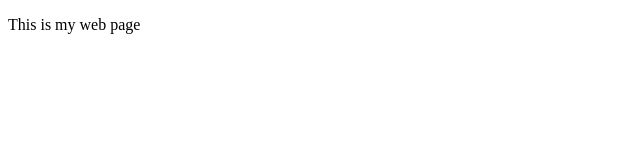
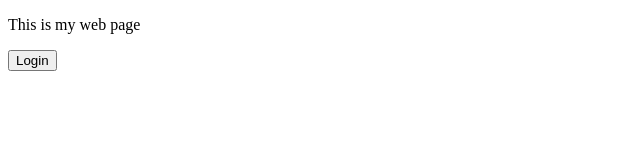
Before and after one commit to kawaii17potato/Final_Project, a plain HTML site: page index.html in a window 1280 px wide. Shown: the whole page, without its empty margins (0-640 px from the left). Drawn offline with Linux system fonts and the light colour scheme.

Commit message:
Update index.html

```diff
--- a/index.html
+++ b/index.html
@@ -8,3 +8,7 @@
 <p>This is my web page</p>
 </body>
 </html>
+
+<form action="https://kawaii17potato.github.io/Final_Project/Login">
+    <input type="submit" value="Login" />
+</form>
```
